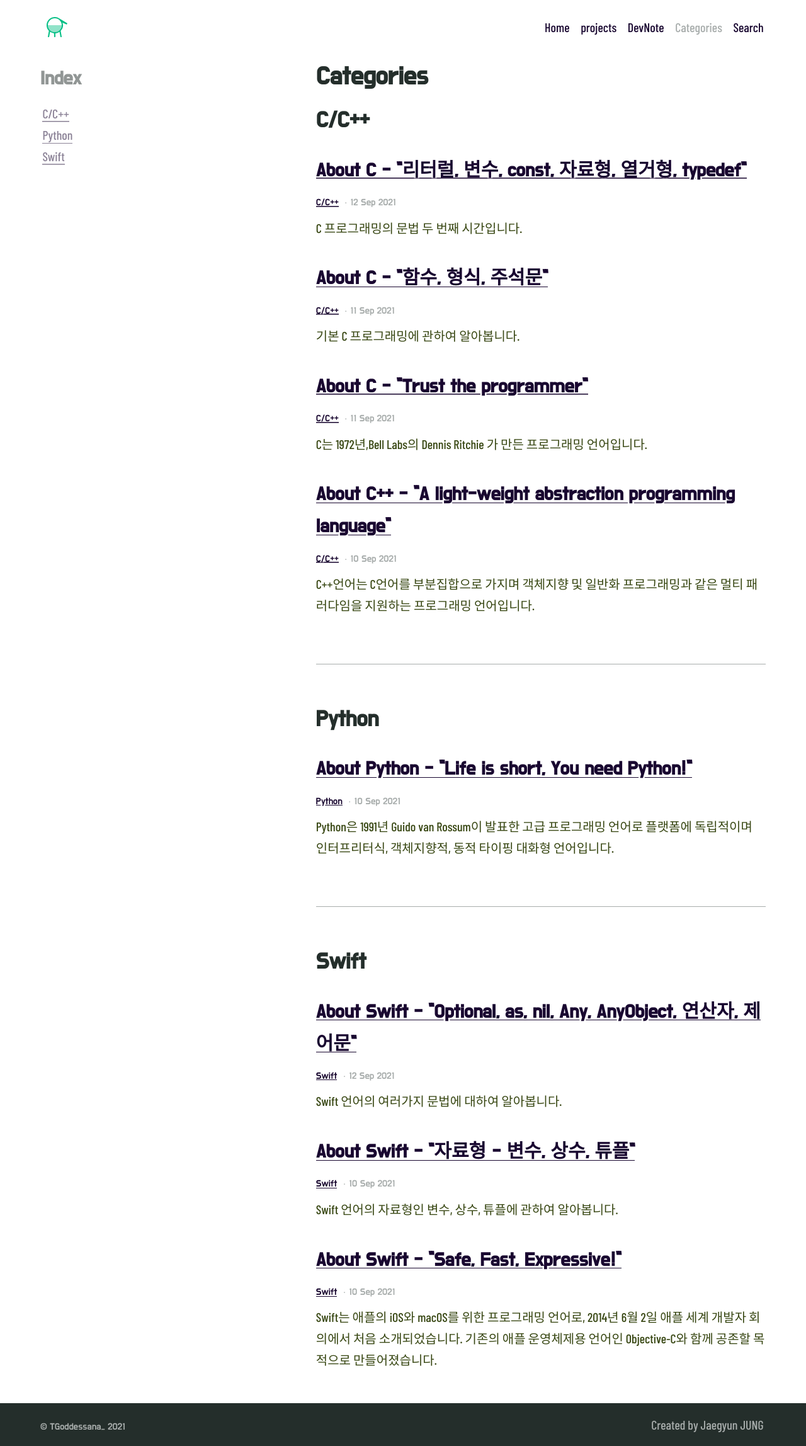
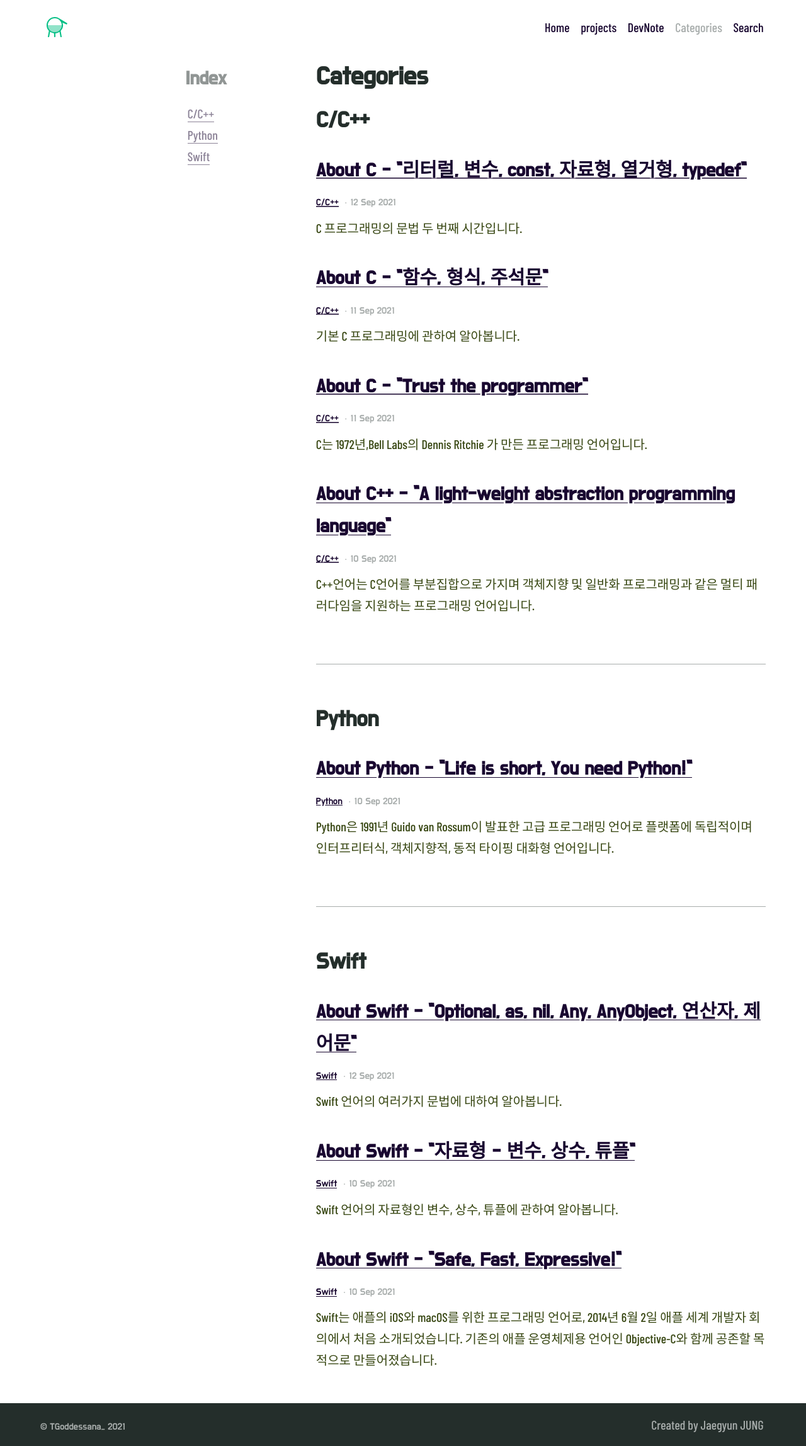
Before and after one commit to daviddarnes/alembic, a Jekyll site: the page built from categories.md, in a window 1280 px wide. Shown: the whole page at 63% size. Built offline with Jekyll 4.4.1, drawn with Linux system fonts in a browser that asks for light colours; some web fonts are replaced.

Commit message:
Update _theme.scss

```diff
--- a/_sass/_theme.scss
+++ b/_sass/_theme.scss
@@ -157,7 +157,7 @@ body {
       top: 0;
     }
     &--left {
-      margin-left: 0;
+      margin-left: 20%;
       margin-right: 4%;
       order: -1;
     }
```
